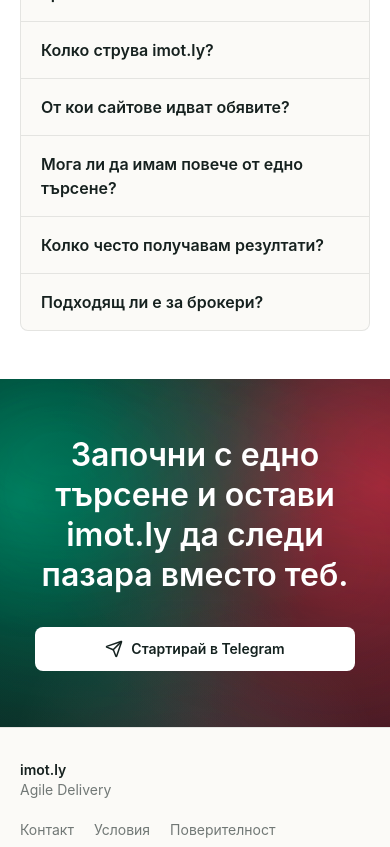
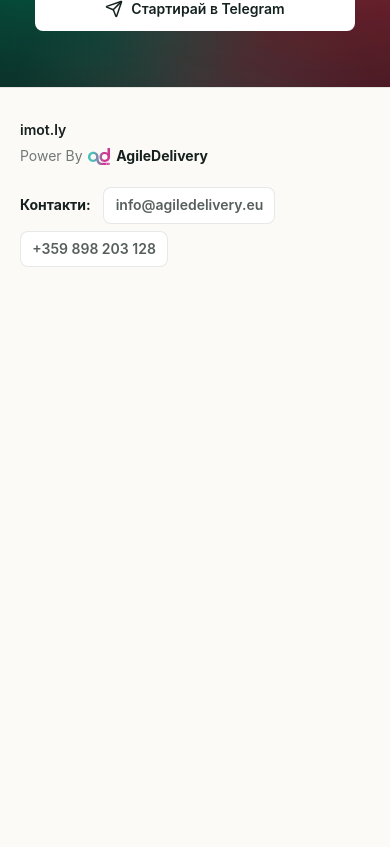
Before and after one commit to angel981222/Imotly-Final, a React (Vite) app: page / in a window 390 px wide. Shown: the part 8680-9527 px from the top of the page. After the commit the page ends 8979 px from the top, so only its background shows below. Built offline with nearby package versions, Linux system fonts and the light colour scheme.

Commit message:
Update footer and remove examples section

```diff
--- a/src/App.tsx
+++ b/src/App.tsx
@@ -14,10 +14,8 @@
 import { FeatureCard, SimpleCard } from "./components/Cards";
 import { SectionHeader } from "./components/SectionHeader";
 import {
-  examples,
   faqs,
   features,
-  footerLinks,
   hero,
   navLinks,
   personas,
@@ -276,20 +274,6 @@
           </div>
         </section>
 
-        <section className="section">
-          <div className="container">
-            <SectionHeader eyebrow="Примери" title="Реални търсения, написани нормално." />
-            <div className="mt-10 grid gap-4 md:grid-cols-2">
-              {examples.map((example) => (
-                <article key={example} className="example-card">
-                  <MapPinned size={20} className="text-mint" aria-hidden="true" />
-                  <p>{example}</p>
-                </article>
-              ))}
-            </div>
-          </div>
-        </section>
-
         <section className="section bg-white" id="faq">
           <div className="container">
             <SectionHeader eyebrow="Въпроси" title="Кратко и по същество." />
@@ -320,17 +304,21 @@
 
       <footer className="border-t border-ink/10 bg-paper py-8">
         <div className="container flex flex-col gap-5 text-sm text-ink/60 md:flex-row md:items-center md:justify-between">
-          <div>
+          <div className="footer-brand">
             <p className="font-semibold text-ink">imot.ly</p>
-            <p>Agile Delivery</p>
+            <p className="footer-powered">
+              Power By
+              <a href="https://agiledelivery.eu" target="_blank" rel="noreferrer">
+                <img src="/assets/agile-delivery-logo.svg" alt="AgileDelivery" />
+                <span>AgileDelivery</span>
+              </a>
+            </p>
           </div>
-          <div className="flex gap-5">
-            {footerLinks.map((link) => (
-              <a key={link} href="#" className="hover:text-ink">
-                {link}
-              </a>
-            ))}
-          </div>
+          <address className="footer-contact">
+            <span>Контакти:</span>
+            <a href="mailto:info@agiledelivery.eu">info@agiledelivery.eu</a>
+            <a href="tel:+359898203128">+359 898 203 128</a>
+          </address>
         </div>
       </footer>
     </div>
--- a/src/content/siteContent.ts
+++ b/src/content/siteContent.ts
@@ -85,13 +85,6 @@
   { title: "Получавай съвпадения", description: "Новите обяви пристигат автоматично в избрания от теб ритъм." },
 ];
 
-export const examples = [
-  "Търся двустаен под наем в София до 700 евро",
-  "Следя три района за клиент",
-  "Искам само нови обяви от imot.bg и olx.bg",
-  "Искам резултати всеки час, не веднъж дневно",
-];
-
 export const faqs = [
   {
     question: "Трябва ли да инсталирам ново приложение?",
@@ -118,5 +111,3 @@
     answer: "Да. Брокерите могат да следят различни критерии за различни клиенти и да реагират по-бързо на нови обяви.",
   },
 ];
-
-export const footerLinks = ["Контакт", "Условия", "Поверителност"];
--- a/src/styles.css
+++ b/src/styles.css
@@ -563,6 +563,69 @@
   }
 }
 
+.footer-brand {
+  display: grid;
+  gap: 0.35rem;
+}
+
+.footer-powered {
+  display: flex;
+  flex-wrap: wrap;
+  align-items: center;
+  gap: 0.35rem;
+}
+
+.footer-powered a {
+  display: inline-flex;
+  align-items: center;
+  gap: 0.4rem;
+  font-weight: 700;
+  color: #16211f;
+  transition: color 180ms ease;
+}
+
+.footer-powered a:hover {
+  color: #0e8f70;
+}
+
+.footer-powered img {
+  width: 1.35rem;
+  height: 1.35rem;
+  object-fit: contain;
+}
+
+.footer-contact {
+  display: flex;
+  flex-wrap: wrap;
+  align-items: center;
+  gap: 0.45rem 0.8rem;
+  font-style: normal;
+  color: rgba(22, 33, 31, 0.7);
+}
+
+.footer-contact span {
+  font-weight: 700;
+  color: #16211f;
+}
+
+.footer-contact a {
+  display: inline-flex;
+  align-items: center;
+  border-radius: 0.5rem;
+  border: 1px solid rgba(22, 33, 31, 0.1);
+  background: #fff;
+  padding: 0.45rem 0.7rem;
+  font-weight: 600;
+  color: rgba(22, 33, 31, 0.72);
+  transition: border-color 180ms ease, color 180ms ease, transform 180ms ease;
+}
+
+.footer-contact a:hover {
+  transform: translateY(-1px);
+  border-color: rgba(14, 143, 112, 0.35);
+  color: #0e8f70;
+}
+
 @media (prefers-reduced-motion: reduce) {
   *,
   *::before,
```
Also changed, not shown: public/assets/agile-delivery-logo.svg (added).
